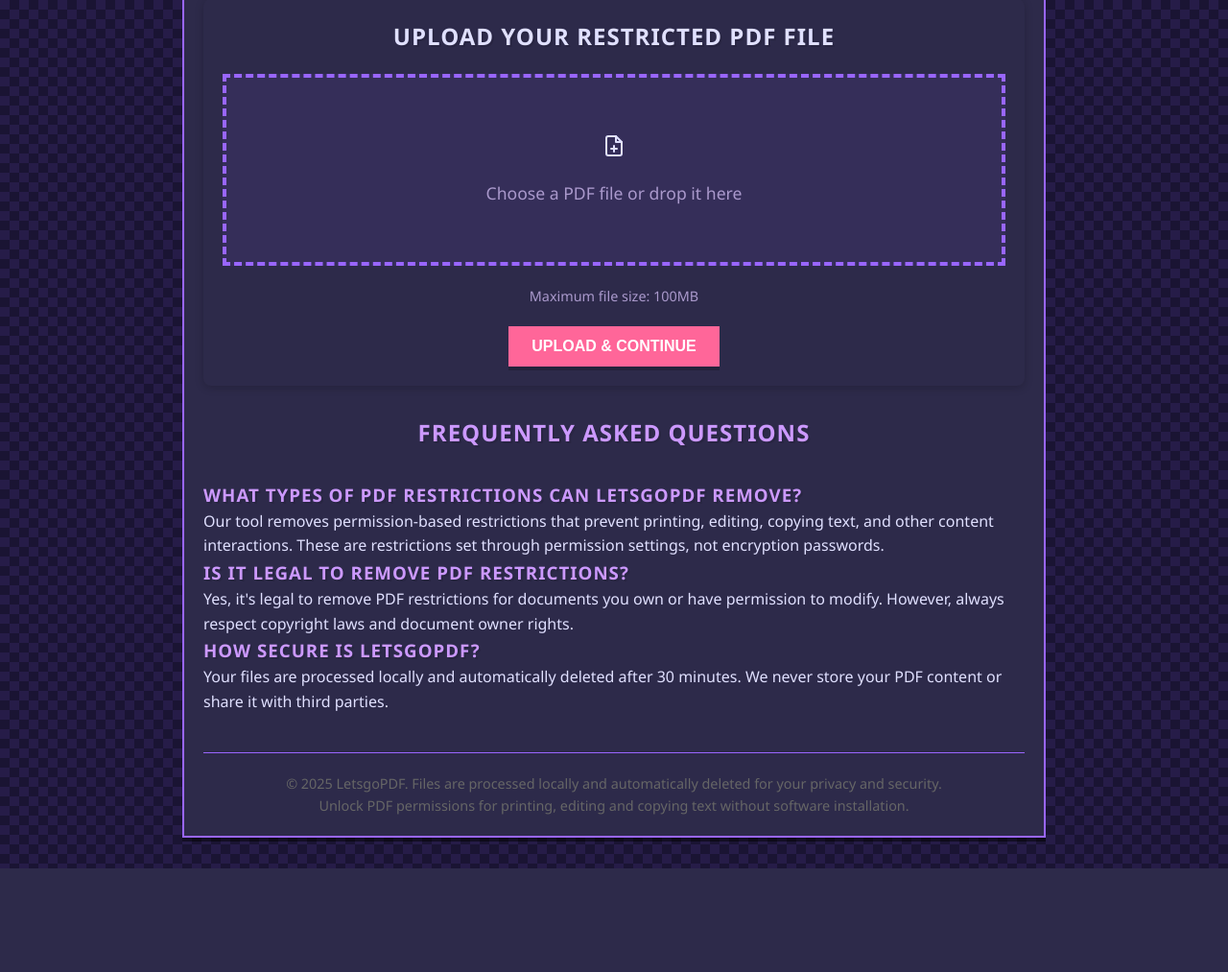
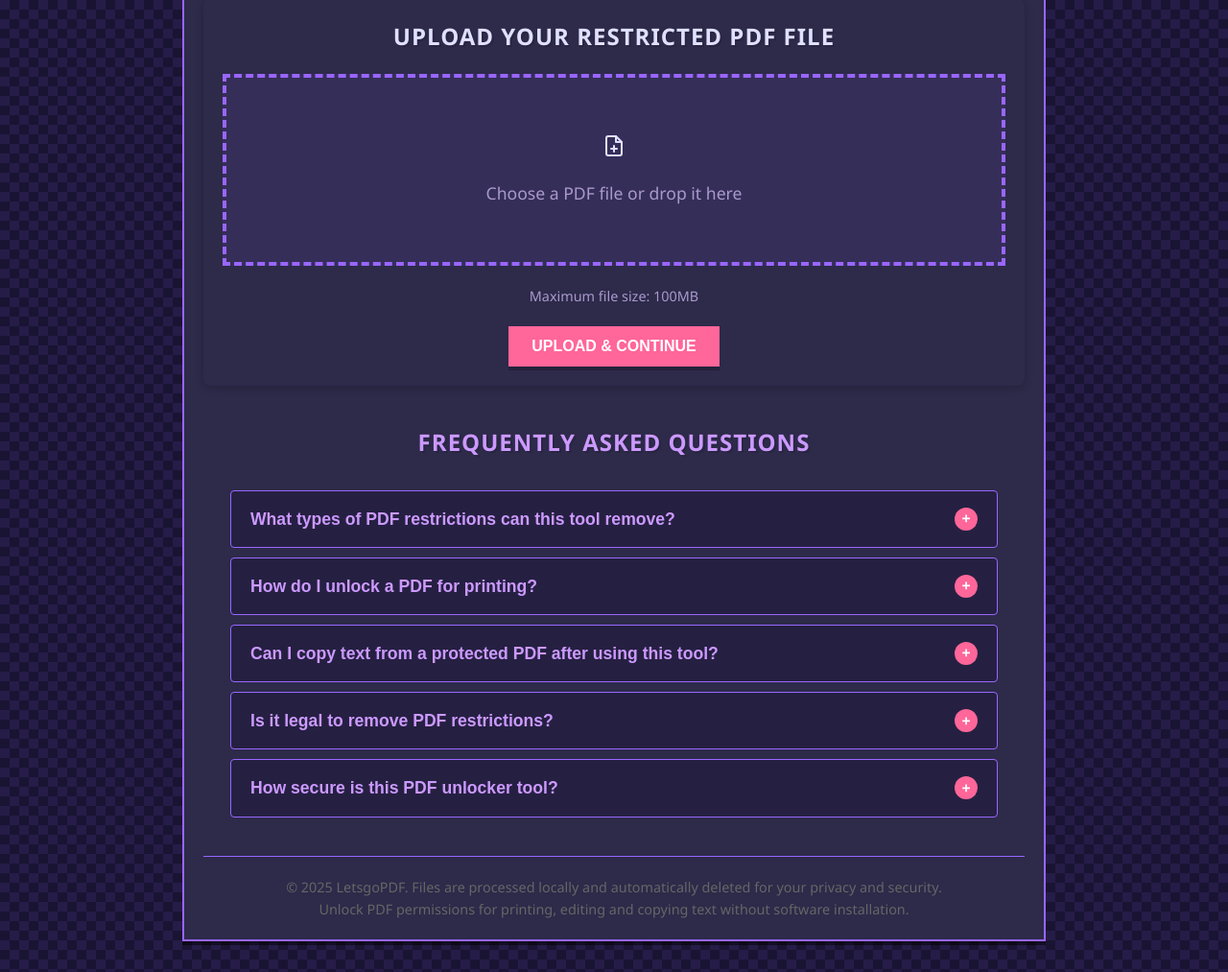
Before and after one commit to se7erin/LetsgoPDF, a Flask app: page / in a window 1280 px wide. Shown: the part 770-1783 px from the top of the page at 96% size. Before the commit the page ends 1675 px from the top, so only its background shows below. Run offline with Flask 3, Linux system fonts and the light colour scheme; some web fonts are replaced.

Commit message:
improved the FAQ text and style

```diff
--- a/static/css/style.css
+++ b/static/css/style.css
@@ -685,3 +685,73 @@
     color: var(--note-color);
     font-style: italic;
 }
+
+/* FAQ Section Styling */
+.faq-section {
+    margin: 40px 0;
+}
+
+.faq-accordion {
+    max-width: 800px;
+    margin: 0 auto;
+}
+
+.faq-item {
+    margin-bottom: 10px;
+    border: 1px solid var(--border-color);
+    border-radius: 4px;
+    overflow: hidden;
+    transition: all 0.3s ease;
+    background-color: var(--info-box-bg);
+}
+
+.faq-question {
+    padding: 15px 20px;
+    cursor: pointer;
+    display: flex;
+    justify-content: space-between;
+    align-items: center;
+    transition: background-color 0.3s;
+}
+
+.faq-question:hover {
+    background-color: rgba(153, 102, 255, 0.1);
+}
+
+.faq-question.active {
+    background-color: rgba(153, 102, 255, 0.15);
+}
+
+.faq-question h3 {
+    margin: 0;
+    font-size: 1.1rem;
+    font-weight: 600;
+    font-family: 'Poppins', sans-serif;
+    text-transform: none;
+    letter-spacing: 0;
+    text-shadow: none;
+    flex: 1;
+    color: var(--heading-color);
+}
+
+.faq-toggle {
+    background-color: var(--button-bg);
+    color: var(--button-text);
+    width: 24px;
+    height: 24px;
+    border-radius: 50%;
+    display: flex;
+    align-items: center;
+    justify-content: center;
+    font-weight: bold;
+    transition: all 0.3s;
+}
+
+.faq-answer {
+    padding: 0 20px 15px 20px;
+    line-height: 1.6;
+}
+
+.faq-answer p {
+    margin: 0;
+}
--- a/static/js/scripts.js
+++ b/static/js/scripts.js
@@ -105,4 +105,29 @@
             }
         }, 5000);
     });
+
+    // FAQ Accordion functionality
+    const faqItems = document.querySelectorAll('.faq-item');
+
+    faqItems.forEach(item => {
+        const question = item.querySelector('.faq-question');
+        const answer = item.querySelector('.faq-answer');
+        const toggle = item.querySelector('.faq-toggle');
+
+        // Hide all answers initially
+        answer.style.display = 'none';
+
+        question.addEventListener('click', () => {
+            // Toggle the display of the answer
+            if (answer.style.display === 'none') {
+                answer.style.display = 'block';
+                toggle.textContent = '−';
+                question.classList.add('active');
+            } else {
+                answer.style.display = 'none';
+                toggle.textContent = '+';
+                question.classList.remove('active');
+            }
+        });
+    });
 });
--- a/templates/index.html
+++ b/templates/index.html
@@ -119,21 +119,58 @@
                 </div>
             </section>
 
-            <!-- New FAQ Section for SEO -->
+            <!-- Improved FAQ Section with better UI/UX -->
             <section class="faq-section">
                 <h2 class="section-title">Frequently Asked Questions</h2>
-                <div class="faq-container">
+                <div class="faq-accordion">
                     <div class="faq-item">
-                        <h3>What types of PDF restrictions can LetsgoPDF remove?</h3>
-                        <p>Our tool removes permission-based restrictions that prevent printing, editing, copying text, and other content interactions. These are restrictions set through permission settings, not encryption passwords.</p>
+                        <div class="faq-question">
+                            <h3>What types of PDF restrictions can this tool remove?</h3>
+                            <div class="faq-toggle">+</div>
+                        </div>
+                        <div class="faq-answer">
+                            <p>Our PDF restriction remover eliminates permission-based controls that prevent printing, editing, and copying text. This tool works on PDFs with security settings that block standard operations but doesn't remove password encryption that prevents opening documents.</p>
+                        </div>
                     </div>
+
                     <div class="faq-item">
-                        <h3>Is it legal to remove PDF restrictions?</h3>
-                        <p>Yes, it's legal to remove PDF restrictions for documents you own or have permission to modify. However, always respect copyright laws and document owner rights.</p>
+                        <div class="faq-question">
+                            <h3>How do I unlock a PDF for printing?</h3>
+                            <div class="faq-toggle">+</div>
+                        </div>
+                        <div class="faq-answer">
+                            <p>Simply upload your print-restricted PDF using our tool above. Our service automatically removes the printing restrictions, allowing you to download a new PDF file that can be printed without limitations.</p>
+                        </div>
                     </div>
+
                     <div class="faq-item">
-                        <h3>How secure is LetsgoPDF?</h3>
-                        <p>Your files are processed locally and automatically deleted after {{ expiry }} minutes. We never store your PDF content or share it with third parties.</p>
+                        <div class="faq-question">
+                            <h3>Can I copy text from a protected PDF after using this tool?</h3>
+                            <div class="faq-toggle">+</div>
+                        </div>
+                        <div class="faq-answer">
+                            <p>Yes. Once you process your PDF through our restriction remover, the copy-protection is eliminated. You'll be able to freely select and copy text from the document for pasting elsewhere.</p>
+                        </div>
+                    </div>
+
+                    <div class="faq-item">
+                        <div class="faq-question">
+                            <h3>Is it legal to remove PDF restrictions?</h3>
+                            <div class="faq-toggle">+</div>
+                        </div>
+                        <div class="faq-answer">
+                            <p>Yes, it's legal to remove restrictions from PDFs that you own or have legitimate permission to modify. This tool helps users who need to print, edit or copy their own documents where permission settings have become an obstacle.</p>
+                        </div>
+                    </div>
+
+                    <div class="faq-item">
+                        <div class="faq-question">
+                            <h3>How secure is this PDF unlocker tool?</h3>
+                            <div class="faq-toggle">+</div>
+                        </div>
+                        <div class="faq-answer">
+                            <p>Your files are processed locally and automatically deleted after {{ expiry }} minutes. We never store your PDF content or share it with third parties. The entire unlocking process happens securely within your browser session.</p>
+                        </div>
                     </div>
                 </div>
             </section>
```
